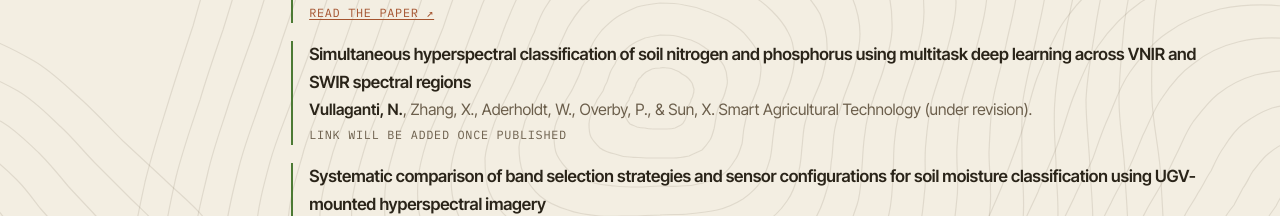
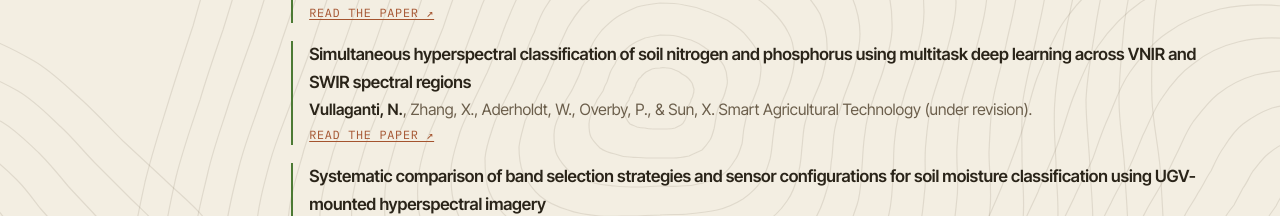
Before and after one commit to niharikavullaganti/niharikavullaganti.github.io, a plain HTML site: page index.html in a window 1280 px wide. Shown: the part 3960-4176 px from the top of the page. Drawn offline with Linux system fonts and the light colour scheme.

Commit message:
git push

```diff
--- a/index.html
+++ b/index.html
@@ -523,9 +523,8 @@ const DATA = {
       title: "Simultaneous hyperspectral classification of soil nitrogen and phosphorus using multitask deep learning across VNIR and SWIR spectral regions",
       authors: '<span class="me">Vullaganti, N.</span>, Zhang, X., Aderholdt, W., Overby, P., &amp; Sun, X.',
       venue: "Smart Agricultural Technology (under revision)",
-      doi: "",
+      doi: "https://doi.org/10.1016/j.atech.2026.102744",
       pdf: "",
-      note: "Link will be added once published"   /* shown when there is no doi */
     },
     {
       year: 2026,
```
